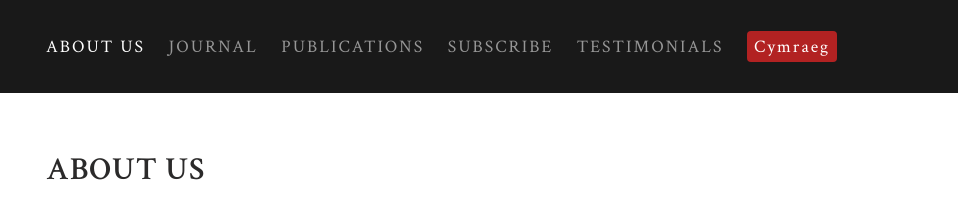
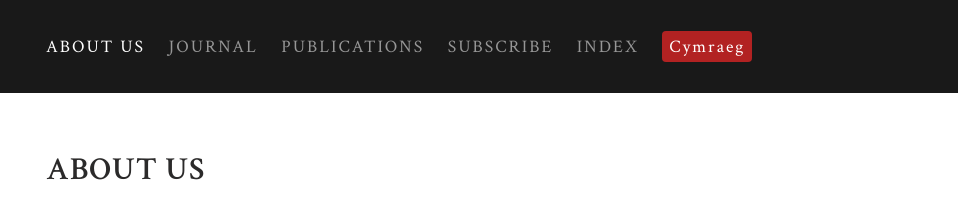
Before and after one commit to gwensw/cmcs, a plain HTML site: page htdocs/index.html in a window 1280 px wide. Shown: the top 212 px of the page, 322-1280 px from the left. Drawn offline with nearby package versions, Linux system fonts and the light colour scheme.

Commit message:
Add navigation link to Index page

```diff
--- a/htdocs/index.html
+++ b/htdocs/index.html
@@ -41,7 +41,7 @@
                   <li><a href="journal.html">JOURNAL</a></li>
                   <li><a href="publications.html">PUBLICATIONS</a></li>
                   <li><a href="subscribe.html">SUBSCRIBE</a></li>
-                  <li><a href="testimonials.html">TESTIMONIALS</a></li>
+                  <li><a href="indices.html">INDEX</a></li>
                   <li><a href="cy/amdanom.html"><div class="langswitch">Cymraeg</div></a></li>
               </span>
             </ul>
```
Also changed, not shown: htdocs/journal.html (+1 -1 lines), htdocs/publications.html (+1 -1 lines), htdocs/subscribe.html (+1 -1 lines).
